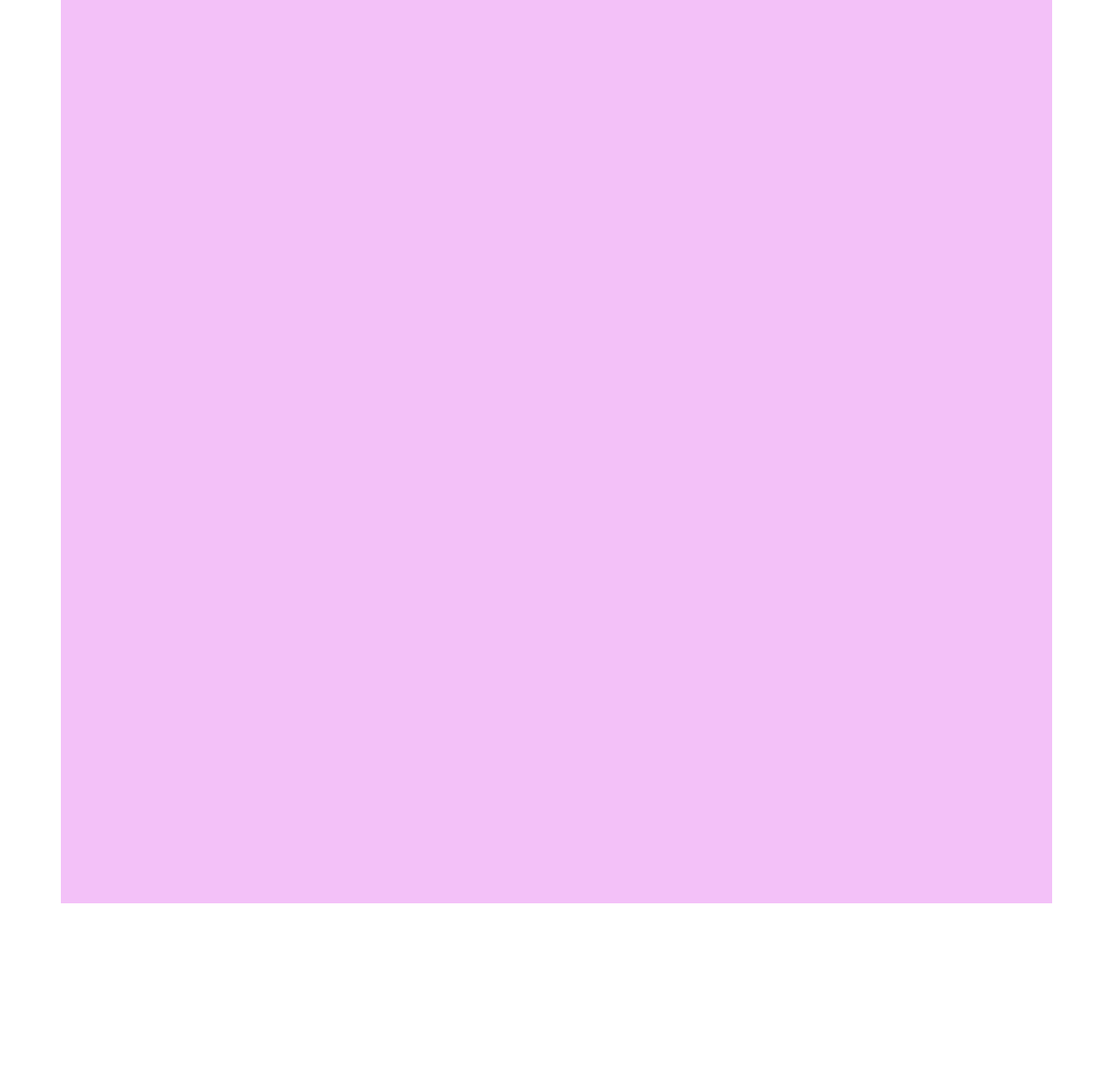
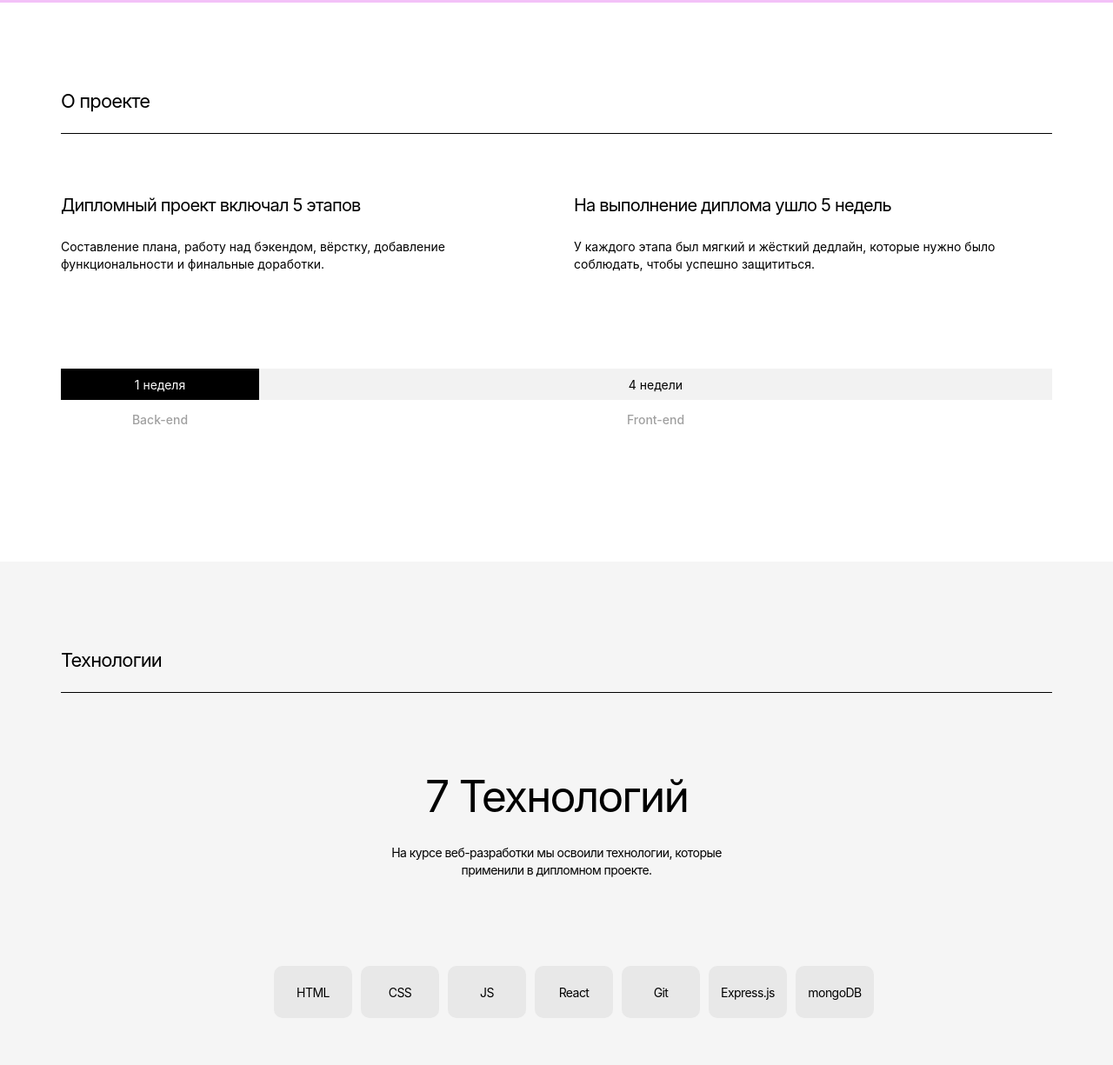
Before and after one commit to xeniabegunkova/movies-explorer-frontend, a React app: page / in a window 1280 px wide. Shown: the part 635-1860 px from the top of the page at 87% size. Before the commit the page ends 1674 px from the top, so only its background shows below. Built offline with nearby package versions, Linux system fonts and the light colour scheme.

Commit message:
add 2 parts

```diff
--- a/src/components/App/App.css
+++ b/src/components/App/App.css
@@ -11,13 +11,10 @@
   max-width: 1280px;
   min-width: 320px;
   box-sizing: border-box;
-
   color: #000000;
   padding: 0;
   margin: auto;
   min-height: 100vh;
   display: flex;
   flex-direction: column;
-  padding-left: 70px;
-  padding-right: 70px;
 }
--- a/src/components/App/App.js
+++ b/src/components/App/App.js
@@ -1,9 +1,12 @@
 import Main from '../Main/Main';
+import Header from "../Header/Header";
+
 import './App.css';
 
-function App() {
+function App(loggedIn) {
   return (
     <div className="App">
+      <Header loggedIn={loggedIn} />
       <Main />
     </div>
   );
--- a/src/components/Header/Header.css
+++ b/src/components/Header/Header.css
@@ -2,6 +2,12 @@
     margin: 0;
     display: flex;
     justify-content: space-between;
+    padding-left: 70px;
+    padding-right: 70px;
+}
+
+.header__pink {
+    background-color: #F3C1F8;
 }
 
 .header__logo {
--- a/src/components/Header/Header.js
+++ b/src/components/Header/Header.js
@@ -3,16 +3,15 @@ import Navigation from "../Navigation/Navigation";
 import './Header.css';
 import logo from '../../images/logo.svg';
 
-function Header(loggedIn) {
-
+function Header(props) {
     return (
-        <header className="header">
+        <header className={ "header " + (props.loggedIn ? 'header__pink' : '')}>
             <img
                 src={logo}
                 alt="Logo of diploma"
                 className="header__logo"
             />
-            <Navigation loggedIn={loggedIn}/>
+            <Navigation loggedIn={props.loggedIn}/>
         </header>
     )
 }
--- a/src/components/Main/AboutProject/AboutProject.css
+++ b/src/components/Main/AboutProject/AboutProject.css
@@ -0,0 +1,87 @@
+.about {
+    margin: 0;
+    padding-left: 70px;
+    padding-right: 70px;
+}
+
+.about__title {
+    margin: 0;
+    font-weight: 400;
+    font-size: 22px;
+    line-height: 27px;
+    letter-spacing: -0.04em;
+    text-align: start;
+    margin-top: 100px;
+    padding-bottom: 23px;
+    border-bottom: 1px solid #000;
+}
+
+.about__information {
+    padding-top: 70px;
+    display: grid;
+    grid-template-columns: 1fr 1fr;
+    column-gap: 40px;
+}
+
+.about__info_name {
+    margin: 0;
+    font-style: normal;
+    font-weight: 400;
+    font-size: 20px;
+    line-height: 24px;
+    letter-spacing: -0.04em;
+    text-align: left;
+}
+
+.about__info_text {
+    margin: 0;
+    font-style: normal;
+    font-weight: 400;
+    font-size: 14px;
+    line-height: 20px;
+    padding-top: 26px;
+    padding-bottom: 110px;
+    text-align: left;
+}
+
+.about__timing {
+    display: grid;
+    grid-template-columns: 1fr 4fr;
+}
+
+.about__timing_first {
+    margin: 0;
+    background-color: #000;
+    color: white;
+    font-style: normal;
+    font-weight: 400;
+    font-size: 14px;
+    line-height: 17px;
+    height: 36px;
+    display: flex;
+    justify-content: center;
+    align-items: center;
+}
+
+.about__timing_fourth {
+    margin: 0;
+    background: #F2F2F2;
+    display: flex;
+    justify-content: center;
+    align-items: center;
+    font-style: normal;
+    font-weight: 400;
+    font-size: 14px;
+    line-height: 17px;
+}
+
+.about__timing_description {
+    margin: 0;
+    padding-top: 14px;
+    padding-bottom: 155px;
+    font-weight: 500;
+    font-size: 14px;
+    line-height: 17px;
+    text-align: center;
+    color: #A0A0A0;
+}
--- a/src/components/Main/AboutProject/AboutProject.js
+++ b/src/components/Main/AboutProject/AboutProject.js
@@ -0,0 +1,37 @@
+import "./AboutProject.css"
+
+function AboutProject() {
+    return (
+        <section className="about">
+            <h2 className="about__title">
+                О проекте
+            </h2>
+            <div className="about__information">
+                <div className="about__info">
+                    <h3 className="about__info_name">
+                        Дипломный проект включал 5 этапов
+                    </h3>
+                    <p className="about__info_text">
+                        Составление плана, работу над бэкендом, вёрстку, добавление функциональности и финальные доработки.
+                    </p>
+                </div>
+                <div className="about__info">
+                    <h3 className="about__info_name">
+                        На выполнение диплома ушло 5 недель
+                    </h3>
+                    <p className="about__info_text">
+                        У каждого этапа был мягкий и жёсткий дедлайн, которые нужно было соблюдать, чтобы успешно защититься.
+                    </p>
+                </div>
+            </div>
+            <div className="about__timing">
+                <p className="about__timing_first">1 неделя</p>
+                <p className="about__timing_fourth">4 недели</p>
+                <p className="about__timing_description">Back-end</p>
+                <p className="about__timing_description">Front-end</p>
+            </div>
+        </section>
+    )
+}
+
+export default AboutProject;
--- a/src/components/Main/Main.js
+++ b/src/components/Main/Main.js
@@ -1,11 +1,13 @@
-import Header from "../Header/Header";
+import AboutProject from "./AboutProject/AboutProject";
 import Promo from "./Promo/Promo";
+import Techs from "./Techs/Techs";
 
-function Main(loggedIn) {
+function Main() {
     return (
         <>
-            <Header loggedIn={loggedIn} />
             <Promo />
+            <AboutProject />
+            <Techs />
         </>
     );
 }
--- a/src/components/Main/Promo/Promo.css
+++ b/src/components/Main/Promo/Promo.css
@@ -1,5 +1,49 @@
 .promo {
     background-color: #F3C1F8;
-    position: relative;
-    height: 200vh;
+    padding: 70px 75px;
 }
+
+.promo__information {
+    display: flex;
+    flex-flow: row-reverse;
+    justify-content: space-between;
+}
+
+.promo__img {
+    width: 310px;
+    height: 304px;
+    margin-bottom: 84px;
+}
+
+.promo__title {
+    margin: 0;
+    font-size: 50px;
+    font-weight: 400;
+    line-height: 58px;
+    max-width: 640px;
+    min-height: 174px;
+    text-align: start;
+}
+
+.promo__subtitle {
+    margin: 0;
+    padding-top: 36px;
+    font-size: 13px;
+    line-height: 15.73px;
+    max-width: 310px;
+    min-height: 32px;
+    text-align: start;
+}
+
+.promo__button {
+    float: left;
+    background-color: inherit;
+    min-height: 36px;
+    width: 129px;
+    border: 1px solid #000000;
+    cursor: pointer;
+}
+
+.promo__button:hover {
+    opacity: 0.6;
+}
--- a/src/components/Main/Promo/Promo.js
+++ b/src/components/Main/Promo/Promo.js
@@ -1,15 +1,17 @@
 import './Promo.css'
 import promoImg from '../../../images/promo.svg'
+//import NavTab from '../NavTab/NavTab';
 
 function Promo() {
     return (
         <section className="promo">
+            <div className="promo__information">
                 <img
                     src={promoImg}
                     alt="promo img"
                     className="promo__img"
                 />
-            <div className="promo_information">
+                <div className='promo__text'>
                     <h1 className="promo__title">
                         Учебный проект студента факультета Веб-разработки.
                     </h1>
@@ -17,6 +19,8 @@ function Promo() {
                         Листайте ниже, чтобы узнать больше про этот проект и его создателя.
                     </p>
                 </div>
+            </div>
+            <button className='promo__button' type='button'>Узнать больше</button>
         </section>
     )
 }
--- a/src/components/Main/Techs/Techs.css
+++ b/src/components/Main/Techs/Techs.css
@@ -0,0 +1,64 @@
+.techs {
+    background-color: #F5F5F5;
+    padding-left: 70px;
+    padding-right: 70px;
+}
+
+.techs__title {
+    margin: 0;
+    font-weight: 400;
+    font-size: 22px;
+    line-height: 27px;
+    letter-spacing: -0.04em;
+    text-align: start;
+    margin-top: 100px;
+    padding-bottom: 23px;
+    border-bottom: 1px solid #000;
+}
+
+.techs__information {
+    margin: 0;
+    padding-top: 90px;
+    padding-bottom: 100px;
+}
+
+.techs__subtitle {
+    margin: 0 auto;
+    padding-bottom: 26px;
+    font-weight: 400;
+    font-size: 50px;
+    line-height: 58px;
+    letter-spacing: -0.04em;
+}
+
+.techs__about {
+    margin: 0 auto;
+    font-size: 14px;
+    line-height: 20px;
+    text-align: center;
+    letter-spacing: -0.04em;
+    max-width: 430px;
+}
+
+.techs__list {
+    margin: 0 auto;
+    width: 690px;
+    display: flex;
+    flex-direction: row;
+    justify-content: space-between;
+    padding-bottom: 54px;
+}
+
+.techs__points {
+    list-style: none;
+    font-size: 14px;
+    line-height: 17px;
+    letter-spacing: -0.04em;
+    background: #E8E8E8;
+    border-radius: 10px;
+    display: flex;
+    justify-content: center;
+    align-items: center;
+    width: 90px;
+    min-height: 60px;
+}
--- a/src/components/Main/Techs/Techs.js
+++ b/src/components/Main/Techs/Techs.js
@@ -0,0 +1,44 @@
+import "./Techs.css"
+
+function Techs() {
+    return (
+        <section className="techs">
+            <h2 className="techs__title">
+                Технологии
+            </h2>
+            <div className="techs__information">
+                <h3 className="techs__subtitle">
+                    7 Технологий
+                </h3>
+                <p className="techs__about">
+                    На курсе веб-разработки мы освоили технологии, которые применили в дипломном проекте.
+                </p>
+            </div>
+            <ul className="techs__list">
+                <li className="techs__points">
+                    HTML
+                </li>
+                <li className="techs__points">
+                    CSS
+                </li>
+                <li className="techs__points">
+                    JS
+                </li>
+                <li className="techs__points">
+                    React
+                </li>
+                <li className="techs__points">
+                    Git
+                </li>
+                <li className="techs__points">
+                    Express.js
+                </li>
+                <li className="techs__points">
+                    mongoDB
+                </li>
+            </ul>
+        </section>
+    )
+}
+
+export default Techs;
--- a/src/components/Navigation/Navigation.css
+++ b/src/components/Navigation/Navigation.css
@@ -32,3 +32,7 @@
     border-radius: 3px;
     margin-left: 30px;
 }
+
+.navigation__name:hover {
+    opacity: 0.6;
+}
```
Also changed, not shown: src/components/Main/NavTab/NavTab.js (+23 -0 lines). Lines whose indentation alone changed are shown as unchanged.
